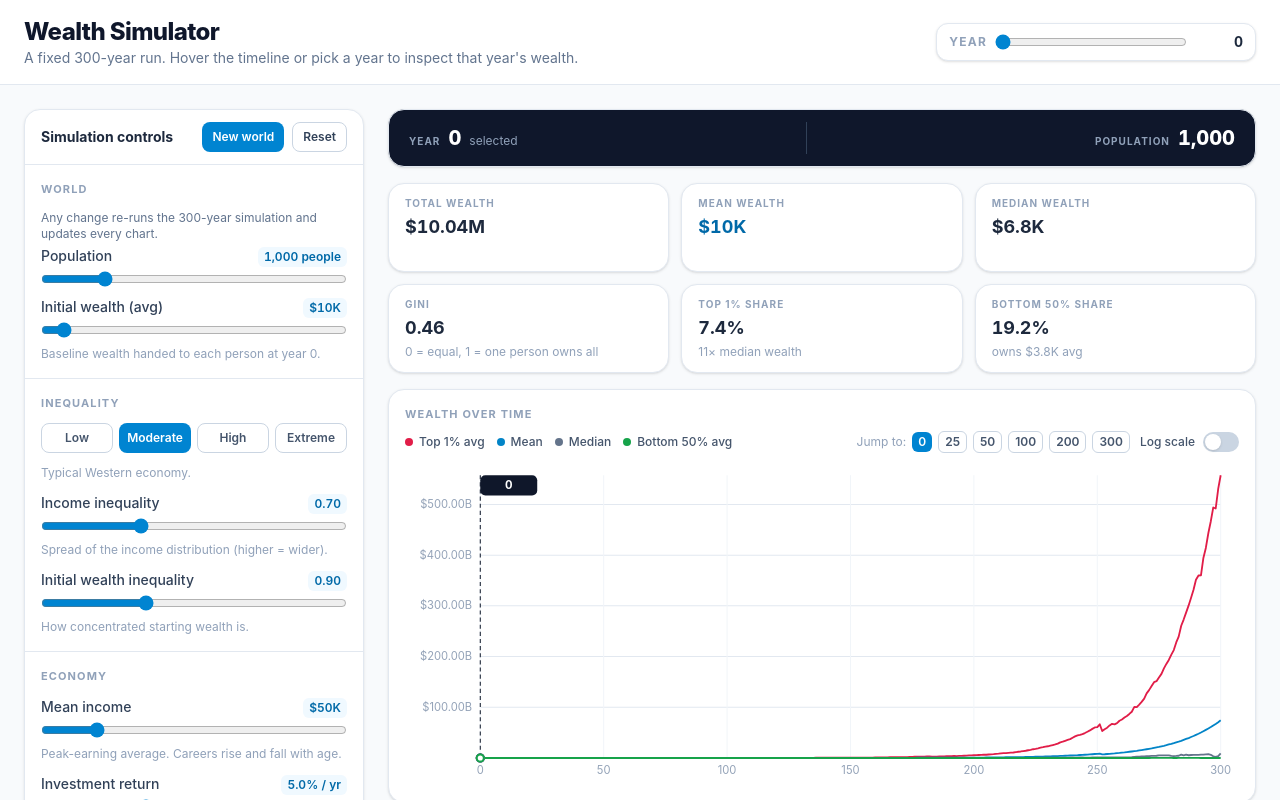
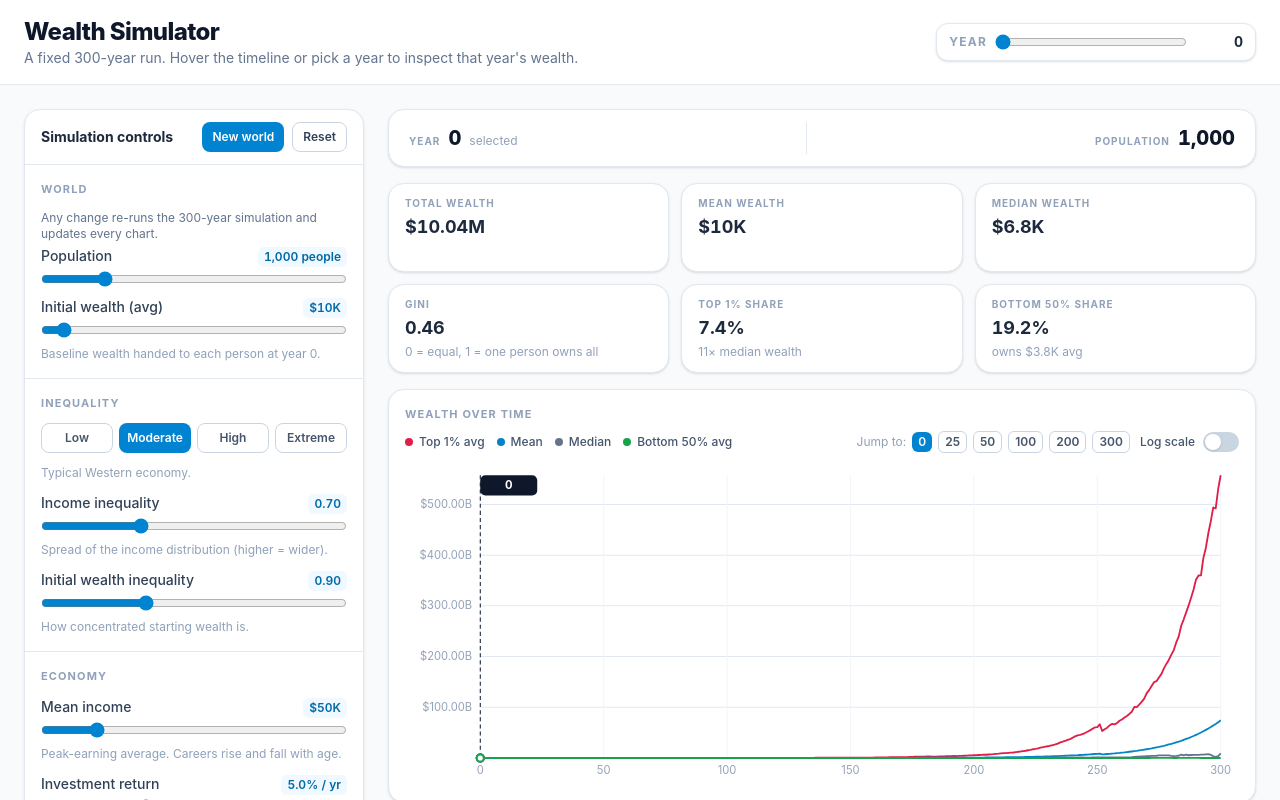
Before and after one commit to itswil/wealth-sim, a React (Vite) app: page / in a window 1280 px wide. Shown: the top 800 px of the page. Built offline with nearby package versions, Linux system fonts and the light colour scheme.

Commit message:
style: soften year bar and unify stat value colors

```diff
--- a/src/App.tsx
+++ b/src/App.tsx
@@ -10,7 +10,6 @@ interface StatItem {
   label: string;
   value: string;
   sub?: string;
-  accent?: boolean;
 }
 
 function StatCard({ items }: { items: StatItem[] }) {
@@ -20,11 +19,7 @@ function StatCard({ items }: { items: StatItem[] }) {
       <p className="text-[10px] font-bold tracking-widest text-slate-400 uppercase whitespace-nowrap">
         {item.label}
       </p>
-      <p
-        className={`mt-0.5 text-lg font-bold tabular-nums whitespace-nowrap ${
-          item.accent ? "text-sky-700" : "text-slate-800"
-        }`}
-      >
+      <p className="mt-0.5 text-lg font-bold text-slate-800 tabular-nums whitespace-nowrap">
         {item.value}
       </p>
       {item.sub ? <p className="mt-0.5 text-xs text-slate-400">{item.sub}</p> : null}
@@ -132,24 +127,24 @@ function App() {
         </aside>
 
         <section className="min-w-0 space-y-4">
-          <div className="flex items-center justify-between gap-3 rounded-2xl border border-slate-200 bg-slate-900 px-5 py-3 text-white shadow-sm">
+          <div className="flex items-center justify-between gap-3 rounded-2xl border border-slate-200 bg-white px-5 py-3 shadow-sm">
             <div className="flex items-baseline gap-2">
               <span className="text-[10px] font-bold tracking-widest text-slate-400 uppercase">
                 Year
               </span>
-              <span className="text-xl font-extrabold tabular-nums">
+              <span className="text-xl font-extrabold text-slate-900 tabular-nums">
                 {formatNumber(stats.year)}
               </span>
               <span className="text-xs text-slate-400">
                 {hoverYear !== null ? "hovering" : "selected"}
               </span>
             </div>
-            <div className="h-8 w-px bg-slate-700" />
+            <div className="h-8 w-px bg-slate-200" />
             <div className="flex items-baseline gap-2">
               <span className="text-[10px] font-bold tracking-widest text-slate-400 uppercase">
                 Population
               </span>
-              <span className="text-xl font-extrabold tabular-nums">
+              <span className="text-xl font-extrabold text-slate-900 tabular-nums">
                 {formatNumber(snapshots[0].sorted.length)}
               </span>
             </div>
@@ -157,7 +152,9 @@ function App() {
 
           <div className="grid grid-cols-2 gap-3 sm:grid-cols-3 auto-rows-fr">
             <StatCard items={[{ label: "Total wealth", value: formatMoney(stats.total) }]} />
-            <StatCard items={[{ label: "Mean wealth", value: formatMoney(stats.mean), accent: true }]} />
+            <StatCard
+              items={[{ label: "Mean wealth", value: formatMoney(stats.mean) }]}
+            />
             <StatCard items={[{ label: "Median wealth", value: formatMoney(stats.median) }]} />
             <StatCard
               items={[
```
